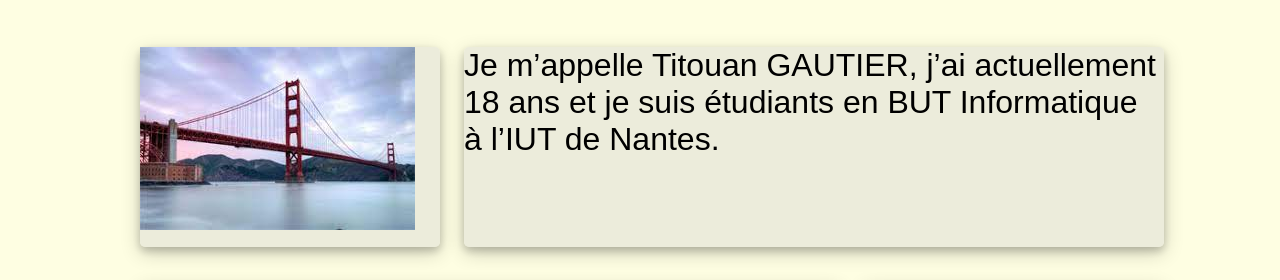
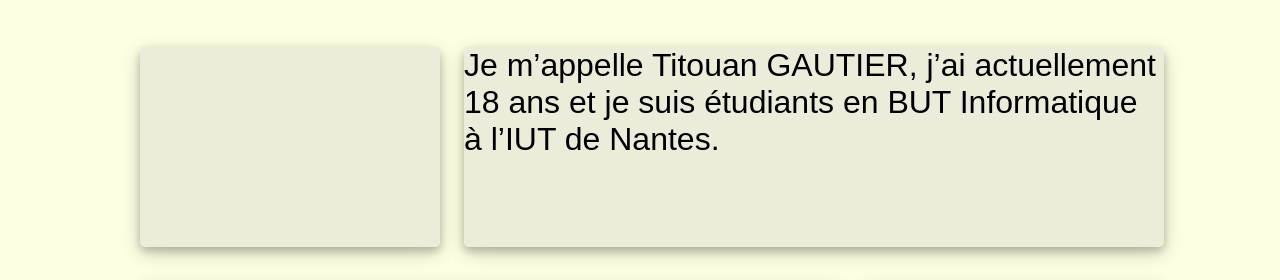
Before and after one commit to titouan-gautier/PORTFOLIO, a plain HTML site: page index.html in a window 1280 px wide. Shown: the part 225-505 px from the top of the page. Drawn offline with Linux system fonts and the light colour scheme.

Commit message:
23/12/21_1

```diff
--- a/index.html
+++ b/index.html
@@ -39,7 +39,7 @@
             <div class="contenu">
                 <div class="allcases">
                     <div class="box1">
-                        <div class="cases1"><img src="img/index.jpeg"></div>
+                        <div class="cases1"></div>
                         <div class="cases2 text1">Je m’appelle Titouan GAUTIER, j’ai actuellement 18 ans et je suis étudiants en BUT Informatique à l’IUT de Nantes.</div>
                     </div>
                     <div class="box2">
```
